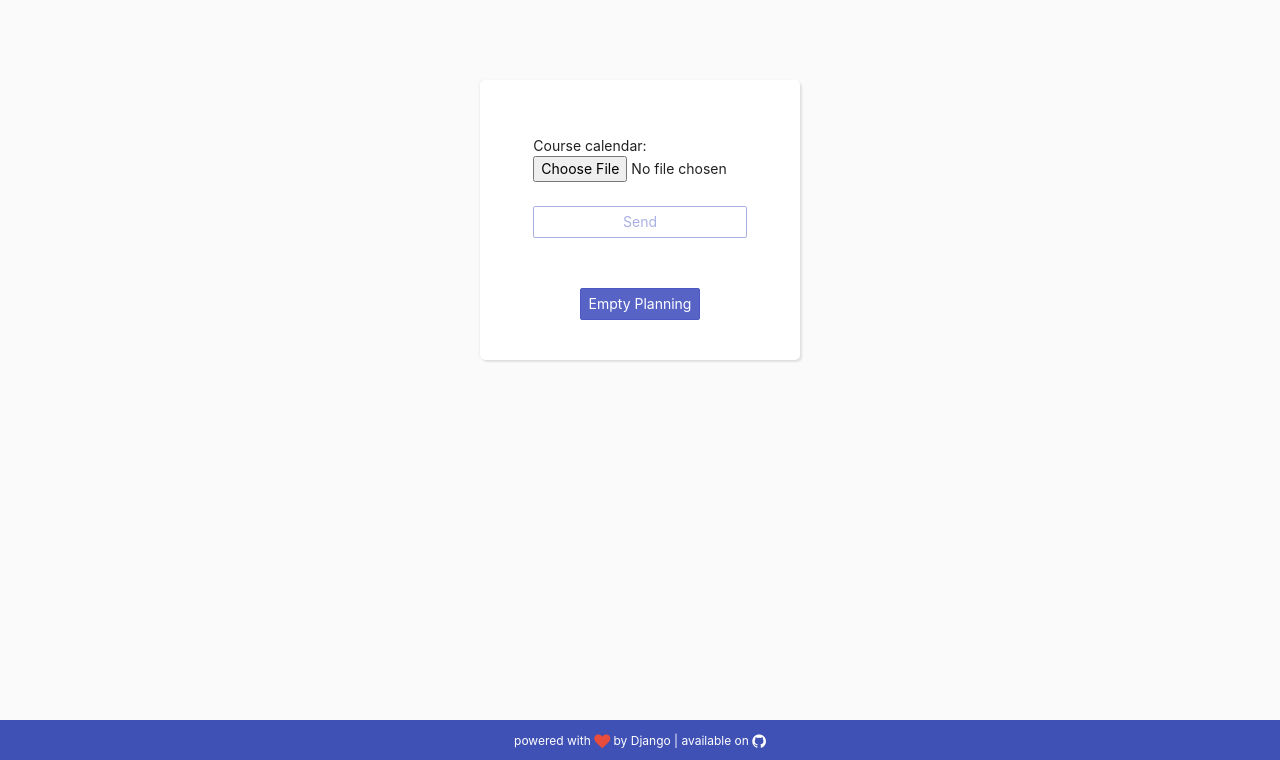
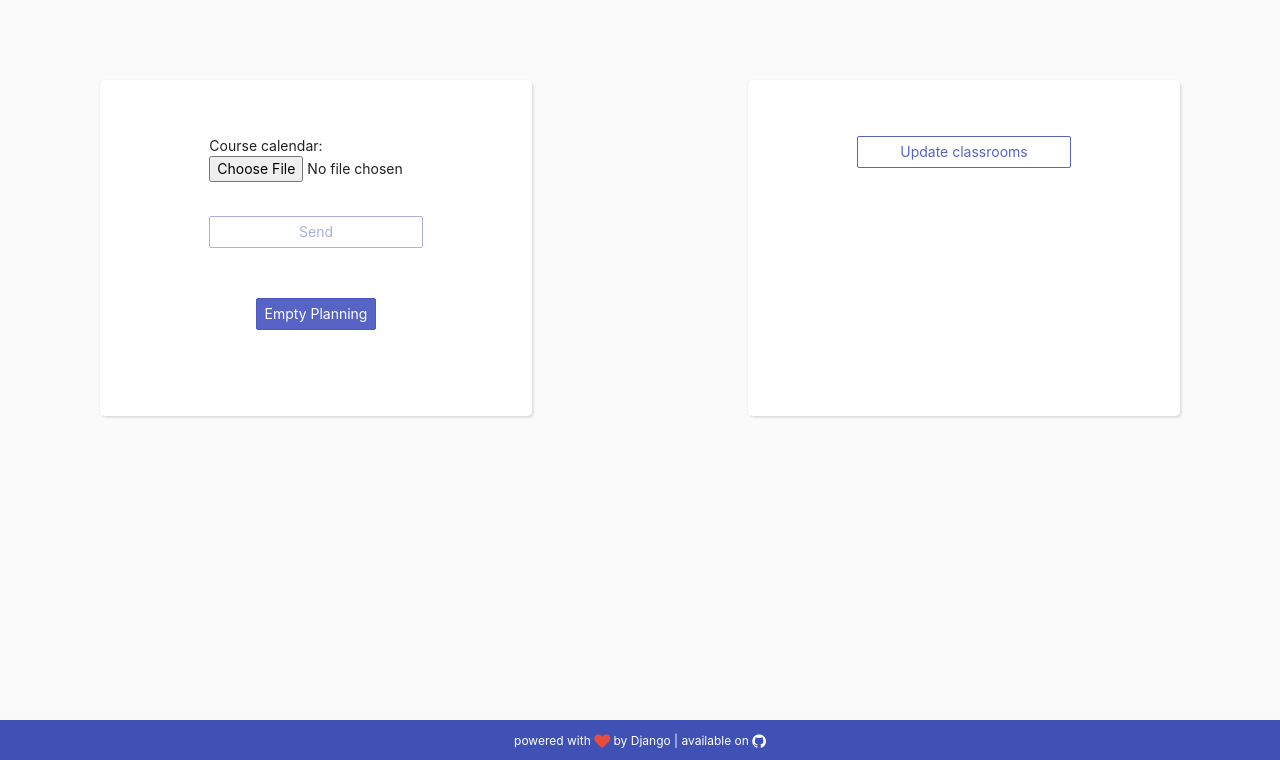
Before and after one commit to Gsvd/supboard, a Django app: page /admin/planning/upload/ in a window 1280 px wide. Shown: the part 40-800 px from the top of the page. Run offline with Django 3.2, Linux system fonts and the light colour scheme; the visitor is signed in with stand-in values (Sample User, id 1).

Commit message:
evolution day classroom

```diff
--- a/admin_page/forms.py
+++ b/admin_page/forms.py
@@ -1,4 +1,7 @@
+import datetime
 from django import forms
+from planning.models import Planning
+from . import utils
 
 
 class LoginForm(forms.Form):
@@ -6,5 +9,24 @@ class LoginForm(forms.Form):
     password = forms.CharField(widget=forms.PasswordInput(attrs={"class": "form-input"}), label="Password", max_length=100)
 
 
+class ClassroomForm(forms.Form):
+    today = datetime.datetime.today().strftime('%Y-%m-%d')
+    if utils.grade_has_course(1):
+        initial = Planning.objects.filter(date=today, grade=1)[0].classroom
+        grade_1 = forms.CharField(widget=forms.TextInput(attrs={"class": "form-input"}), label="A.Sc.1", max_length=100, initial=initial, required=False)
+    if utils.grade_has_course(2):
+        initial = Planning.objects.filter(date=today, grade=2)[0].classroom
+        grade_2 = forms.CharField(widget=forms.TextInput(attrs={"class": "form-input"}), label="A.Sc.2", max_length=100, initial=initial, required=False)
+    if utils.grade_has_course(3):
+        initial = Planning.objects.filter(date=today, grade=3)[0].classroom
+        grade_3 = forms.CharField(widget=forms.TextInput(attrs={"class": "form-input"}), label="B.Sc", max_length=100, initial=initial, required=False)
+    if utils.grade_has_course(4):
+        initial = Planning.objects.filter(date=today, grade=4)[0].classroom
+        grade_4 = forms.CharField(widget=forms.TextInput(attrs={"class": "form-input"}), label="M.Sc.1", max_length=100, initial=initial, required=False)
+    if utils.grade_has_course(5):
+        initial = Planning.objects.filter(date=today, grade=5)[0].classroom
+        grade_5 = forms.CharField(widget=forms.TextInput(attrs={"class": "form-input"}), label="M.Sc.2", max_length=100, initial=initial, required=False)
+
+
 class UploadForm(forms.Form):
     csvFile = forms.FileField(label="Course calendar")
--- a/admin_page/views.py
+++ b/admin_page/views.py
@@ -13,9 +13,10 @@ from django.contrib.auth.decorators import login_required
 from django.contrib import messages
 
 from planning.models import Planning
-from .forms import LoginForm, UploadForm
+from .forms import LoginForm, UploadForm, ClassroomForm
 from supboard.enums import Url
 from supboard.enums import RowTarget
+from admin_page.utils import get_grade_by_id
 
 
 def admin_index(request):
@@ -51,6 +52,7 @@ def admin_logout(request):
 def admin_upload(request):
     if request.method == "POST":
         upload = UploadForm(request.POST, request.FILES)
+        classroom = ClassroomForm(request.POST)
         if upload.is_valid():
             valid_extensions = [".csv", ".xlsx"]
             ext = os.path.splitext(request.FILES["csvFile"].name)[1]
@@ -67,9 +69,17 @@ def admin_upload(request):
                 import_csv(file_path)
                 delete_tmp_files(tmp_files)
                 messages.success(request, "Upload successful")
+        elif classroom.is_valid():
+            today = datetime.datetime.today().strftime('%Y-%m-%d')
+            for i in range(1, 6):
+                data = Planning.objects.filter(date=today, grade=i).order_by("hour")
+                for entry in data:
+                    entry.classroom = classroom.cleaned_data[get_grade_by_id(i)]
+                    entry.save()
     else:
         upload = UploadForm()
-    return render(request, "upload.html", {"upload": upload})
+        classroom = ClassroomForm()
+    return render(request, "upload.html", {"upload": upload, "classroom": classroom})
 
 
 def delete_tmp_files(tmp_files):
@@ -102,7 +112,6 @@ def import_csv(file):
                 query.teacher = row[RowTarget.TEACHER.value]
                 query.hour = row[RowTarget.HOUR.value]
                 query.duration = datetime.datetime(year=2000, month=1, day=1, hour=int(row[RowTarget.DURATION.value]), minute=0)
-                query.classroom = row[RowTarget.CLASSROOM.value]
                 query.exam_type = is_exam(row[RowTarget.COURSE_NAME.value])
                 query.save()
     return True
--- a/planning/models.py
+++ b/planning/models.py
@@ -12,8 +12,8 @@ class Planning(models.Model):
     teacher = models.CharField(max_length=255)
     hour = models.TimeField()
     duration = models.TimeField()
-    classroom = models.CharField(max_length=255)
-    exam_type = models.CharField(default="", max_length=255)
+    classroom = models.CharField(max_length=255, blank=True)
+    exam_type = models.CharField(default="", max_length=255, blank=True)
 
     def __str__(self):
         return str(self.id) + "\t\t" + self.course_code + "\t\t" + self.date.strftime("%Y-%m-%d") + "\t\t" + self.exam_type
--- a/static/css/style.css
+++ b/static/css/style.css
@@ -248,12 +248,17 @@ body .container .row .col .teacher {
 }
 
 body .container .login-form {
+    padding: 7vh;
     margin-top: 10vh;
     background: white;
     min-height: 35vh;
+    height: auto;
     border-radius: 5px;
-    padding-top: 7vh;
     box-shadow: 2px 2px 2px rgba(0, 0, 0, 0.1), -1px 0 2px rgba(0, 0, 0, 0.05);
+}
+
+body .container .login-form input {
+    margin-bottom: 10px;
 }
 
 body .container .login-form .messages {
--- a/supboard/enums.py
+++ b/supboard/enums.py
@@ -23,7 +23,6 @@ class RowTarget(Enum):
     TEACHER = 5
     HOUR = 7
     DURATION = 13
-    CLASSROOM = 8
 
 
 class Twitter(Enum):
--- a/templates/planning.html
+++ b/templates/planning.html
@@ -14,7 +14,7 @@
                         <div class="col {% if course.exam_type %}is_exam{% endif %}">
                             <div class="hour">
                                 <div class="first">{{ course.get_course_start }}</div>
-                                <div class="classroom"></div>
+                                <div class="classroom">{{ course.classroom }}</div>
                                 <div class="second">{{ course.get_course_end }}</div>
                             </div>
                             <div class="course" style="font-weight: bold;">
--- a/templates/upload.html
+++ b/templates/upload.html
@@ -2,7 +2,8 @@
 
 {% block content %}
     {% if user.is_authenticated %}
-        <div class="col-3 col-mx-auto login-form">
+        <div class="columns">
+            <div class="column col-4 col-mx-auto login-form">
                 <div class="col-8 col-mx-auto login-group">
                     <form id="upload_form" method="post" action="" enctype="multipart/form-data">
                         {% csrf_token %}
@@ -34,5 +35,24 @@
                     {% endif %}
                 </div>
             </div>
+            <div class="column col-4 col-mx-auto login-form">
+                <div class="col-8 col-mx-auto login-group">
+                    <form id="upload_form" method="post" action="" enctype="multipart/form-data">
+                        {% csrf_token %}
+                        {% for element in classroom %}
+                            <div class="columns col-mx-auto">
+                                <div class="column col-12">
+                                    {{ element.label_tag }}
+                                </div>
+                                <div class="column col-12">
+                                    {{ element }}
+                                </div>
+                            </div>
+                        {% endfor %}
+                        <button id="updateClassroom" class="btn btn-block">Update classrooms</button>
+                    </form>
+                </div>
+            </div>
+        </div>
     {% endif %}
 {% endblock %}
```
Also changed, not shown: admin_page/utils.py (added, +19 -0 lines), templates/public/nav.html (line endings or trailing spaces). Lines whose indentation alone changed are shown as unchanged.
